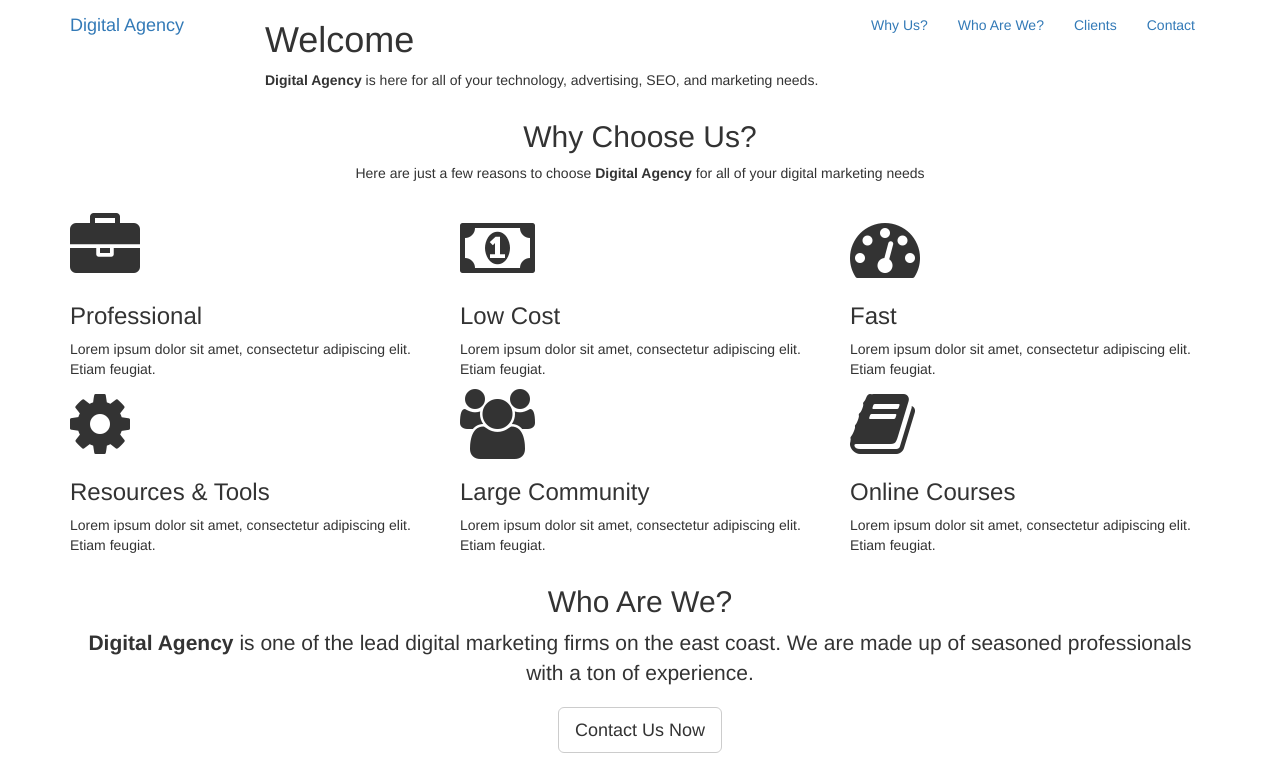
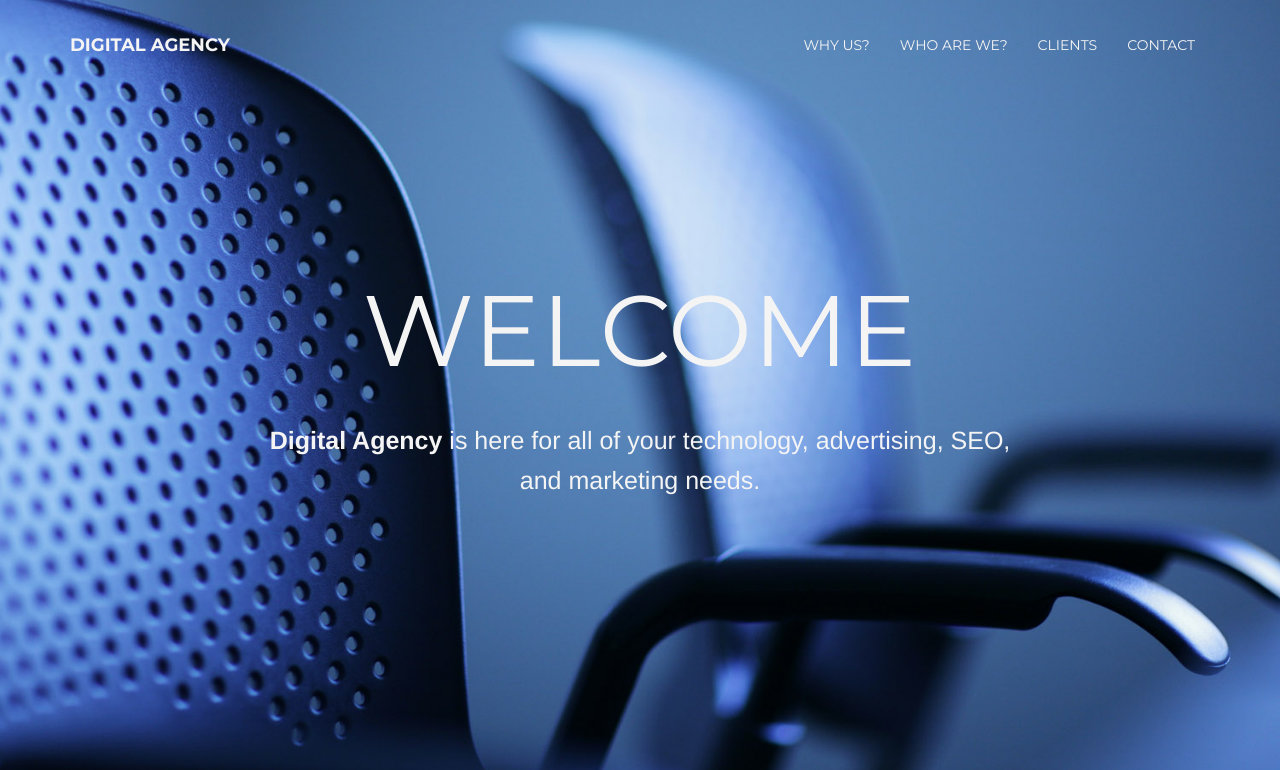
Before and after one commit to mikeover/bootstrap-agency-landing-page, a plain HTML site: page index.html in a window 1280 px wide. Shown: the top 770 px of the page. Drawn offline with nearby package versions, Linux system fonts and the light colour scheme.

Commit message:
CSS for navbar and intro

```diff
--- a/index.html
+++ b/index.html
@@ -7,7 +7,8 @@
     <!-- The above 3 meta tags *must* come first in the head; any other head content must come *after* these tags -->
 
     <title>Digital Agency</title>
-
+    <link href="http://fonts.googleapis.com/css?family=Lora:400,700,400italic,700italic" rel="stylesheet" type="text/css">
+    <link href="http://fonts.googleapis.com/css?family=Montserrat:400,700" rel="stylesheet" type="text/css">
     <!-- Custom styles for this template -->
     <link href="css/main.css" rel="stylesheet">
 
--- a/less/main.less
+++ b/less/main.less
@@ -1,2 +1,135 @@
 @import "vendors/bootstrap/bootstrap.less";
 @import "vendors/font-awesome/font-awesome.less";
+
+@primary: #26a5d3;
+@dark: #333333;
+@light: #f4f4f4;
+
+html {
+     width: 100%;
+     height: 100%;
+}
+
+body {
+     width: 100%;
+     height: 100%;
+     font-family: "Helvetica Newe", Helvetica, Arial, sans-serif;
+     color: @dark;
+     background-color: @light;
+}
+
+// Typography
+
+h1, h2, h3, h4, h5, h6 {
+    margin: 0 0 35px;
+    text-transform: uppercase;
+    font-family: "Montserrat", "Helvetica Newe", Helvetica, Arial, sans-serif;
+    letter-spacing: 1px;
+}
+p {
+    margin: 0 0 25px;
+    font-size: 18px;
+    line-height: 1.6em;
+}
+a {
+    color: @primary;
+}
+a:hover, a:focus {
+    text-decoration: none;
+    color: darken(@primary, 20%)
+}
+
+// Navigation
+
+.navbar  {
+    margin-bottom: 0;
+    border-bottom: 1px solid rgba(255, 255, 255, 0.3);
+    text-transform: uppercase;
+    font-family: "Montserrat", "Helvetica Newe", Helvetica, Arial, sans-serif;
+    background-color: @dark;
+}
+.navbar-brand {
+    font-weight: 700;
+}
+.navbar-brand:focus {
+    outline: none;
+}
+.navbar-custom a {
+    color: @light;
+}
+
+/* next 2 make it so that hovering over a link in the menu eases in/out the background color of it */
+.navbar-custom .nav li a{
+    -webkit-transition: background .3s ease-in-out;
+    -moz-transition: background .3s ease-in-out;
+    transition: background .3s ease-in-out;
+}
+.navbar-custom .nav li a:hover{
+    outline: none;
+    background-color: rgba(255,255,255,0.2);
+}
+
+.navbar-toggle {
+    padding: 4px 6px;
+    font-size: 16px;
+    color: @light;
+}
+
+/* MEDIA QUERIES */
+
+@media(min-width: 767px) {
+    .navbar {
+         padding: 20px 0;
+	 border-bottom: none;
+	 background: transparent;
+	 -webkit-transition: background .5s ease-in-out, padding .5s ease-in-out;
+	 -moz-transition: background .5s ease-in-out, padding .5s ease-in-out;
+	 transition: background .5s ease-in-out, padding .5s ease-in-out;
+    }
+    .top-nav-collapse {
+        padding: 0;
+	background-color: @dark;
+    }
+    .navbar-custom .top-nav-collapse {
+        border-bottom: 1px solid rgba(255,255,255,0.3);
+    }
+}
+
+// Landing Page
+
+.intro {
+    display: table;
+    width: 100%;
+    height: auto;
+    padding: 100px 0;
+    text-align: center;
+    color: @light;
+    background: url(../img/intro-bg.jpg) no-repeat bottom center scroll;
+    background-color: @dark;
+    -webkit-background-size: cover;
+    -moz-background-size: cover;
+    -o-background-size: cover;
+    background-size: cover;
+}
+.intro-body {
+    display: table-cell;
+    vertical-align: middle;
+}
+.brand-heading {
+    font-size: 40px;
+}
+.intro-text {
+    font-size: 18px;
+}
+@media(min-width: 767px) {
+    .intro {
+        height: 100%;
+	padding: 0;
+    }
+    .brand-heading {
+        font-size: 100px;
+    }
+    .intro-text {
+        font-size: 25px;
+    }
+}
```
Also changed, not shown: css/main.css.
